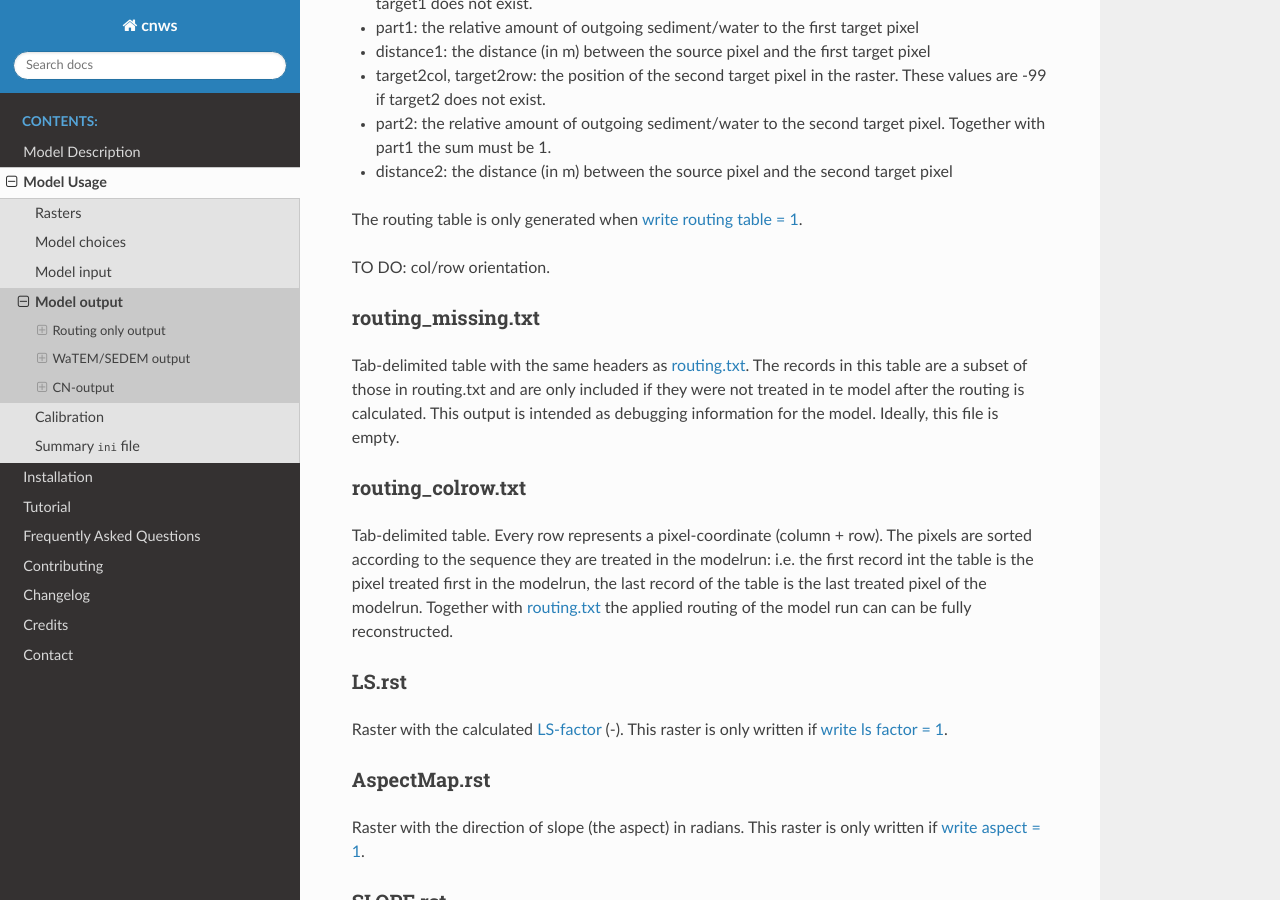
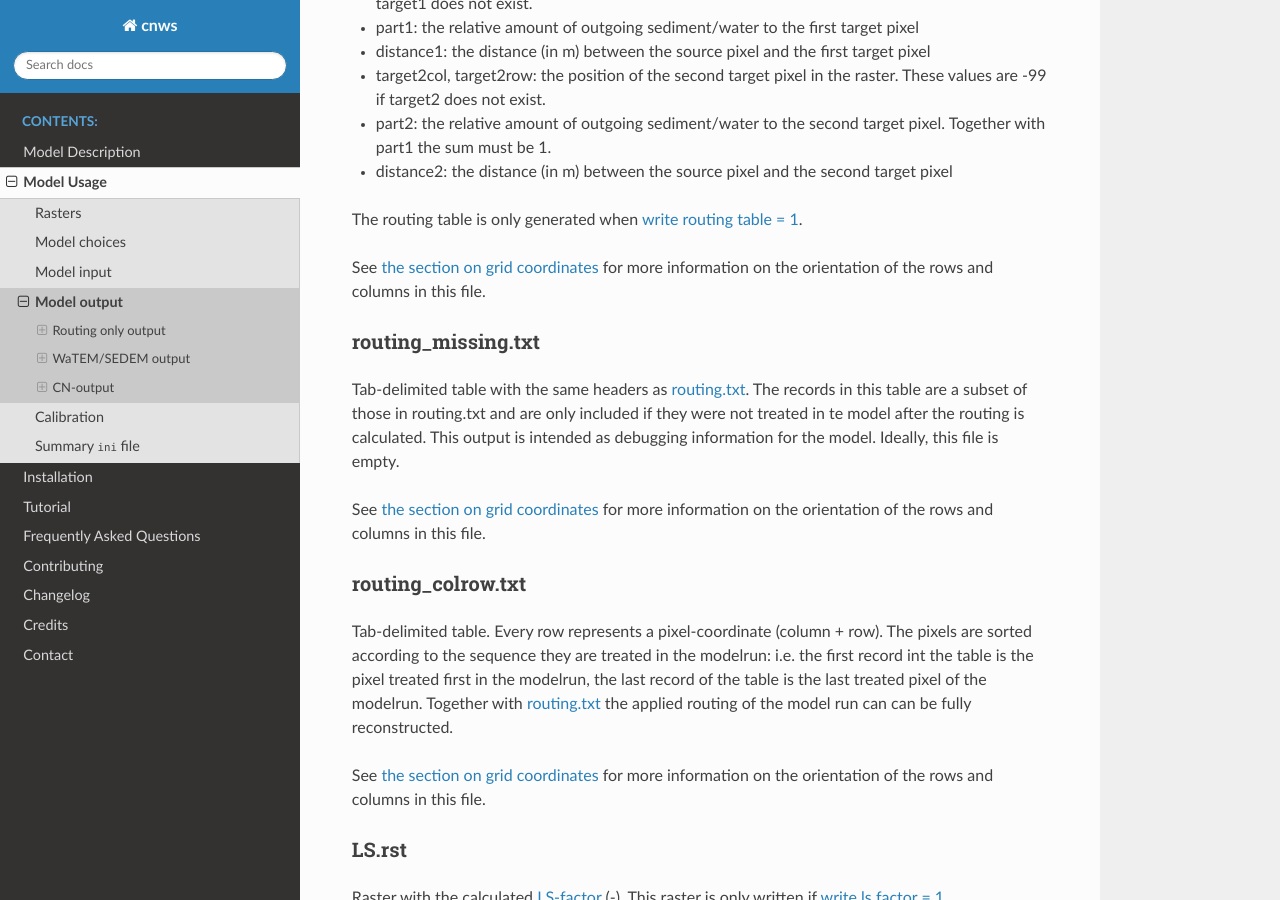
Before and after one commit to watem-sedem/watem-sedem, a Sphinx documentation site: the page built from docs/output.rst, in a window 1280 px wide and 900 px high, scrolled down 610 px. Built offline with Sphinx 7.4.7 and the Read the Docs theme 2.0.0, drawn with Linux system fonts in a browser that asks for light colours.

Commit message:
Add info on grid coordinates

```diff
--- a/docs/choices.rst
+++ b/docs/choices.rst
@@ -387,6 +387,9 @@ The keys in every force routing section are `from col`, `from row`, `target col`
 and `target row`. These are integer values representing the location of source
 and target pixel in the raster.
 
+See :ref:`the section on grid coordinates <gridcoordinates>` for more
+information on the orientation of the rows and columns.
+
 .. _riverrouting:
 
 River Routing
--- a/docs/output.rst
+++ b/docs/output.rst
@@ -46,7 +46,8 @@ table):
 The routing table is only generated when
 :ref:`write routing table = 1 <writerouting>`.
 
-TO DO: col/row orientation.
+See :ref:`the section on grid coordinates <gridcoordinates>` for more
+information on the orientation of the rows and columns in this file.
 
 .. _missingroutingtxt:
 
@@ -59,6 +60,9 @@ included if they were not treated in te model after the routing is calculated.
 This output is intended as debugging information for the model. Ideally, this
 file is empty.
 
+See :ref:`the section on grid coordinates <gridcoordinates>` for more
+information on the orientation of the rows and columns in this file.
+
 .. _routingcolrow:
 
 routing_colrow.txt
@@ -70,6 +74,9 @@ i.e. the first record int the table is the pixel treated first in the modelrun,
 the last record of the table is the last treated pixel of the modelrun.
 Together with :ref:`routing.txt <routingtxt>` the applied routing of the model
 run can can be fully reconstructed.
+
+See :ref:`the section on grid coordinates <gridcoordinates>` for more
+information on the orientation of the rows and columns in this file.
 
 .. _lsmap:
 
```
Also changed, not shown: docs/rasterinfo.rst (+8 -0 lines).
